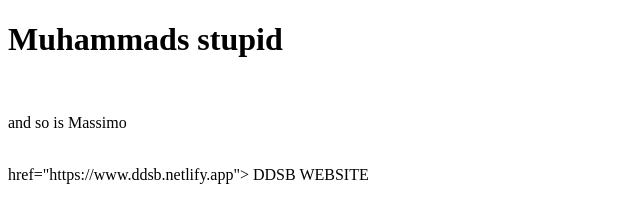
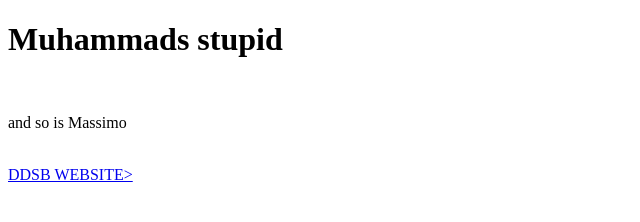
Before and after one commit to Zayan-web/website., a plain HTML site: page index.html in a window 1280 px wide. Shown: the whole page, without its empty margins (0-640 px from the left). Drawn offline with Linux system fonts and the light colour scheme.

Commit message:
Update index.html

```diff
--- a/index.html
+++ b/index.html
@@ -8,8 +8,7 @@
     <br>
     <p>and so is Massimo</p>
     <br>
-    <a>
-    href="https://www.ddsb.netlify.app"> DDSB WEBSITE
-    </a>
+    <a
+    href="https://www.ddsb.netlify.app"> DDSB WEBSITE>
   </body>
 </html>
```
